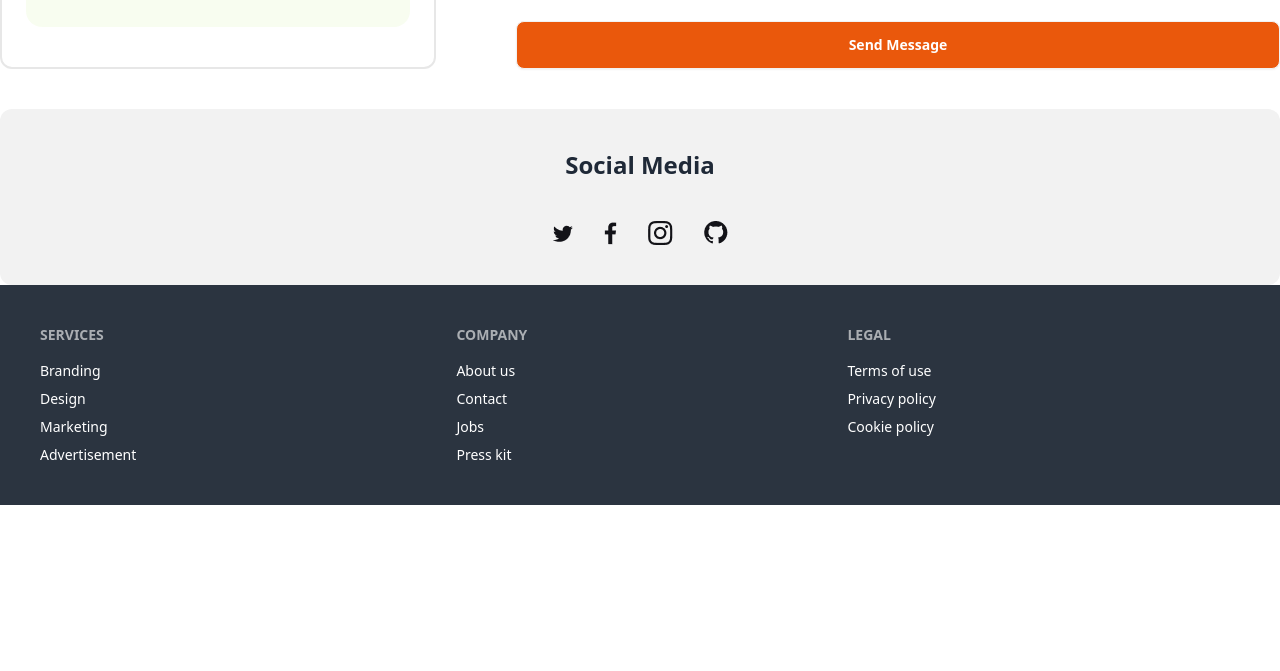
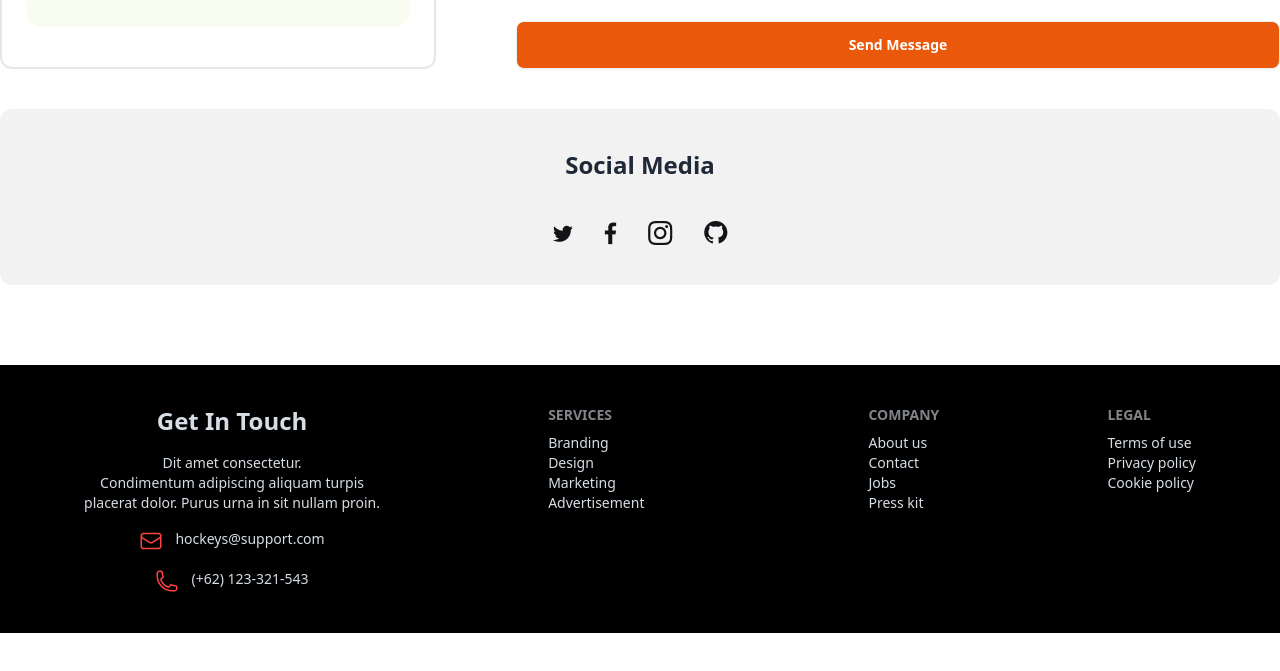
Before and after one commit to rifat1r/assignment3, a plain HTML site: page index.html in a window 1280 px wide. Shown: the part 4439-5110 px from the top of the page. Before the commit the page ends 4944 px from the top, so only its background shows below. Drawn offline with nearby package versions, Linux system fonts and the light colour scheme.

Commit message:
footer added

```diff
--- a/index.html
+++ b/index.html
@@ -18,7 +18,7 @@
     ></script>
     <style></style>
   </head>
-  <body>
+  <body class="">
     <header class="container mx-auto">
       <!-- banner section -->
       <section>
@@ -501,27 +501,49 @@
         </footer>
       </section>
     </main>
-    <footer class="footer p-10 bg-neutral text-base-content text-white">
-      <nav>
+    <footer class="footer p-10 mt-20 bg-black text-neutral-content mb-96">
+      <div class="flex justify-around w-full gap-20 flex-col lg:flex-row">
+        <div class="mx-auto space-y-4">
+          <h2 class="text-2xl font-bold text-center">Get In Touch</h2>
+          <p class="text-center">
+            Dit amet consectetur. <br />
+            Condimentum adipiscing aliquam turpis <br />
+            placerat dolor. Purus urna in sit nullam proin.
+          </p>
+          <div class="flex justify-center text-center gap-3">
+            <img src="./Images/Frame.png" alt="" />
+            <p>hockeys@support.com</p>
+          </div>
+          <div class="flex justify-center text-center gap-3">
+            <img src="./Images/Frame (1).png" alt="" />
+            <p>(+62) 123-321-543</p>
+          </div>
+        </div>
+        <div class="flex gap-16 lg:gap-56 mx-auto">
+          <nav class="">
             <h6 class="footer-title">Services</h6>
-        <a class="link link-hover">Branding</a>
-        <a class="link link-hover">Design</a>
-        <a class="link link-hover">Marketing</a>
-        <a class="link link-hover">Advertisement</a>
+            <a class="link link-hover">Branding</a> <br />
+            <a class="link link-hover">Design</a><br />
+            <a class="link link-hover">Marketing</a><br />
+            <a class="link link-hover">Advertisement</a><br />
           </nav>
           <nav>
             <h6 class="footer-title">Company</h6>
-        <a class="link link-hover">About us</a>
-        <a class="link link-hover">Contact</a>
-        <a class="link link-hover">Jobs</a>
-        <a class="link link-hover">Press kit</a>
+            <a class="link link-hover">About us</a><br />
+            <a class="link link-hover">Contact</a><br />
+            <a class="link link-hover">Jobs</a><br />
+            <a class="link link-hover">Press kit</a><br />
           </nav>
-      <nav>
+        </div>
+        <div class="flex justify-center mx-auto">
+          <nav class="">
             <h6 class="footer-title">Legal</h6>
-        <a class="link link-hover">Terms of use</a>
-        <a class="link link-hover">Privacy policy</a>
-        <a class="link link-hover">Cookie policy</a>
+            <a class="link link-hover">Terms of use</a><br />
+            <a class="link link-hover">Privacy policy</a><br />
+            <a class="link link-hover">Cookie policy</a><br />
           </nav>
+        </div>
+      </div>
     </footer>
   </body>
 </html>
```
Also changed, not shown: Images/Frame (1).png (added), Images/Frame.png (added). Lines whose indentation alone changed are shown as unchanged.
